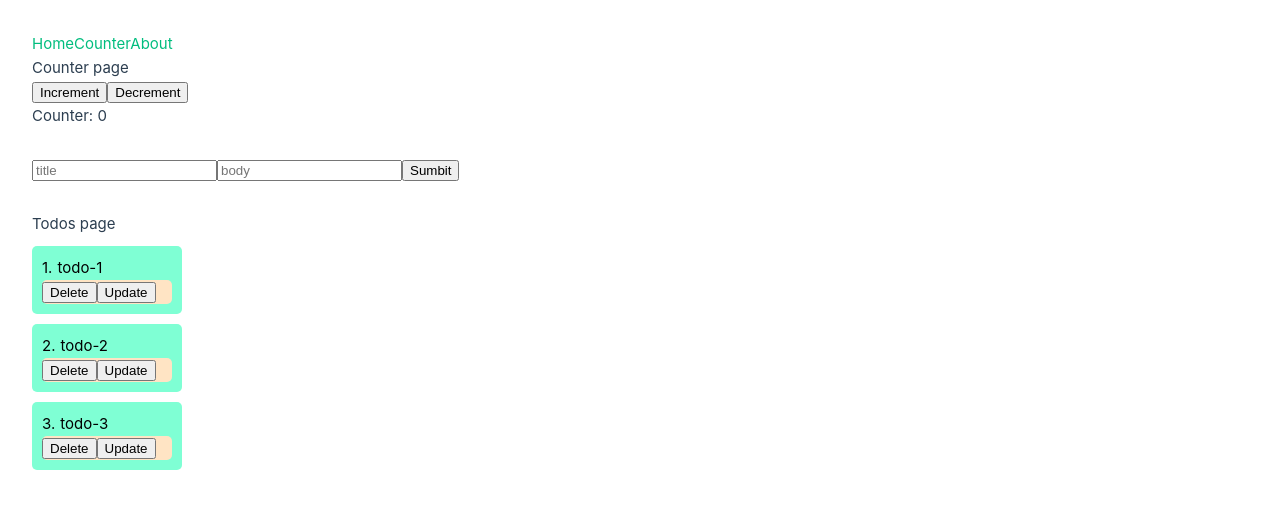
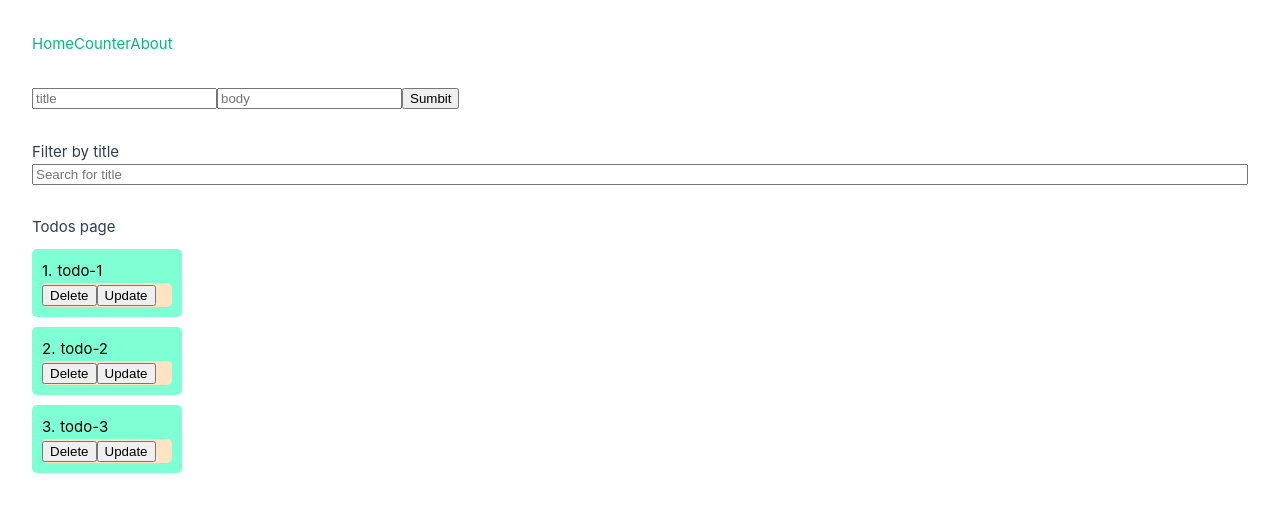
Before and after one commit to Misha158/vue-app, a Vue app: page /counter in a window 1280 px wide. Shown: the top 512 px of the page. Built offline with nearby package versions, Linux system fonts and the light colour scheme.

Commit message:
Added filter by title

```diff
--- /dev/null
+++ b/src/components/FilterVue.vue
@@ -0,0 +1,23 @@
+<template>
+  <div>
+    <label class="label">
+      Filter by title
+      <input type="text" placeholder="Search for title" @input="filterTodos(($event.target as HTMLInputElement)?.value)" />
+    </label>
+  </div>
+</template>
+<script lang="ts" setup>
+const { filterTodos } = defineProps({
+  filterTodos: {
+    type: Function,
+    required: true
+  }
+})
+</script>
+<style scoped>
+.label {
+  display: flex;
+  flex-direction: column;
+  margin-top: 30px;
+}
+</style>
--- a/src/views/HomeView.vue
+++ b/src/views/HomeView.vue
@@ -2,13 +2,15 @@
 import { ref } from 'vue'
 import TodosVue from '@/components/TodosVue.vue'
 import FormVue from '@/components/FormVue.vue'
-import CounterVue from '@/components/CounterVue.vue'
+import FilterVue from '@/components/FilterVue.vue'
 
-const todos = ref([
+const initialTodos = [
   { id: 1, title: 'todo-1' },
   { id: 2, title: 'todo-2' },
   { id: 3, title: 'todo-3' }
-])
+]
+
+const todos = ref(initialTodos)
 
 const addNewTodo = (todo: any) => {
   todos.value.push(todo)
@@ -27,12 +29,19 @@ const onSaveUpdatedTodo = (id: number, title: string) => {
     return todo
   })
 }
+
+const filterTodos = (text: string) => {
+  console.log('text', text)
+  if (!text) return (todos.value = initialTodos)
+
+  todos.value = todos.value.filter((todo) => todo.title.includes(text))
+}
 </script>
 
 <template>
   <div class="greetings">
-    <CounterVue />
     <FormVue @createNewTodo="addNewTodo" />
+    <FilterVue :filterTodos="filterTodos" />
     <TodosVue @deleteTodo="onDeleteTodo" @onSaveUpdatedTodo="onSaveUpdatedTodo" :todos="todos" />
   </div>
 </template>
```
